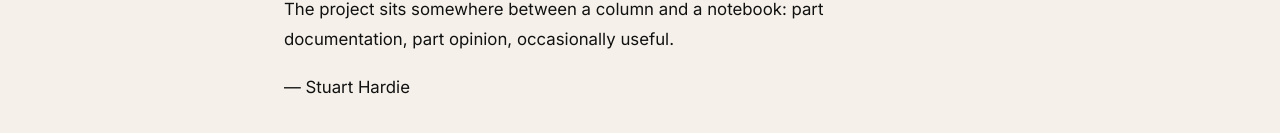
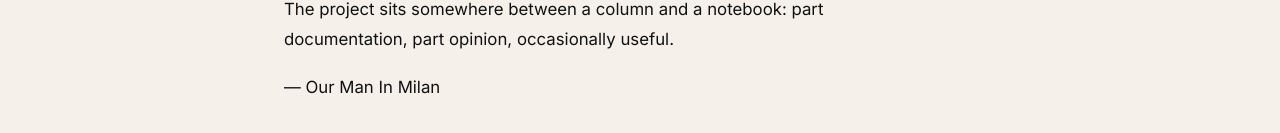
Before and after one commit to stuartfreaks/our-man-in-milan, a Next.js app: page /about in a window 1280 px wide. Shown: the part 479-612 px from the top of the page. Built offline with nearby package versions, Linux system fonts and the light colour scheme; a web font is replaced by a local one.

Commit message:
Refine About page identity

```diff
--- a/src/app/about/page.tsx
+++ b/src/app/about/page.tsx
@@ -37,7 +37,7 @@
             documentation, part opinion, occasionally useful.
           </p>
 
-          <p>— Stuart Hardie</p>
+          <p>— Our Man In Milan</p>
         </div>
       </section>
     </main>
```
